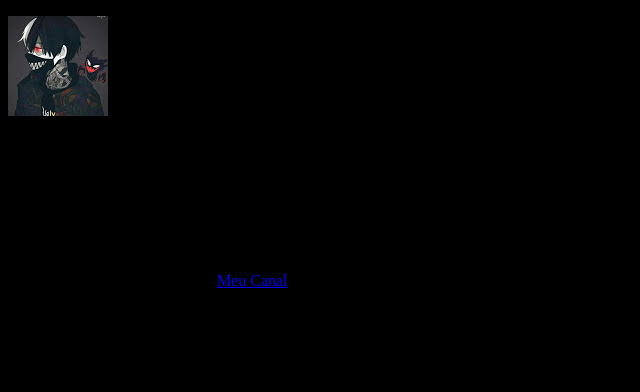
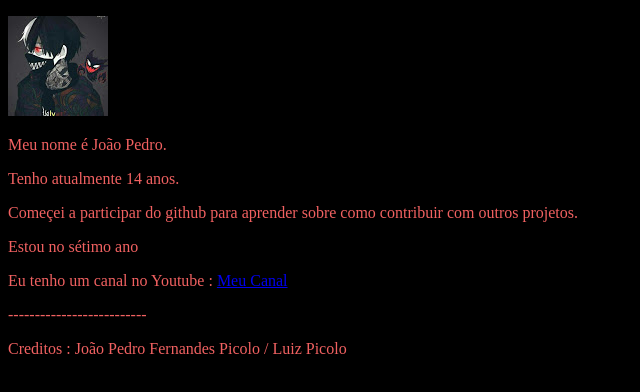
Before and after one commit to luizpicolo/joaopedropicolo.github.io, a plain HTML site: page index.html in a window 1280 px wide. Shown: the whole page, without its empty margins (0-640 px from the left). Drawn offline with Linux system fonts and the light colour scheme.

Commit message:
Mudança de cor de fundo/letras

```diff
--- a/estilos.css
+++ b/estilos.css
@@ -1,3 +1,4 @@
 body {
     background: #000000;
+    color: #f16161;
 }
```
